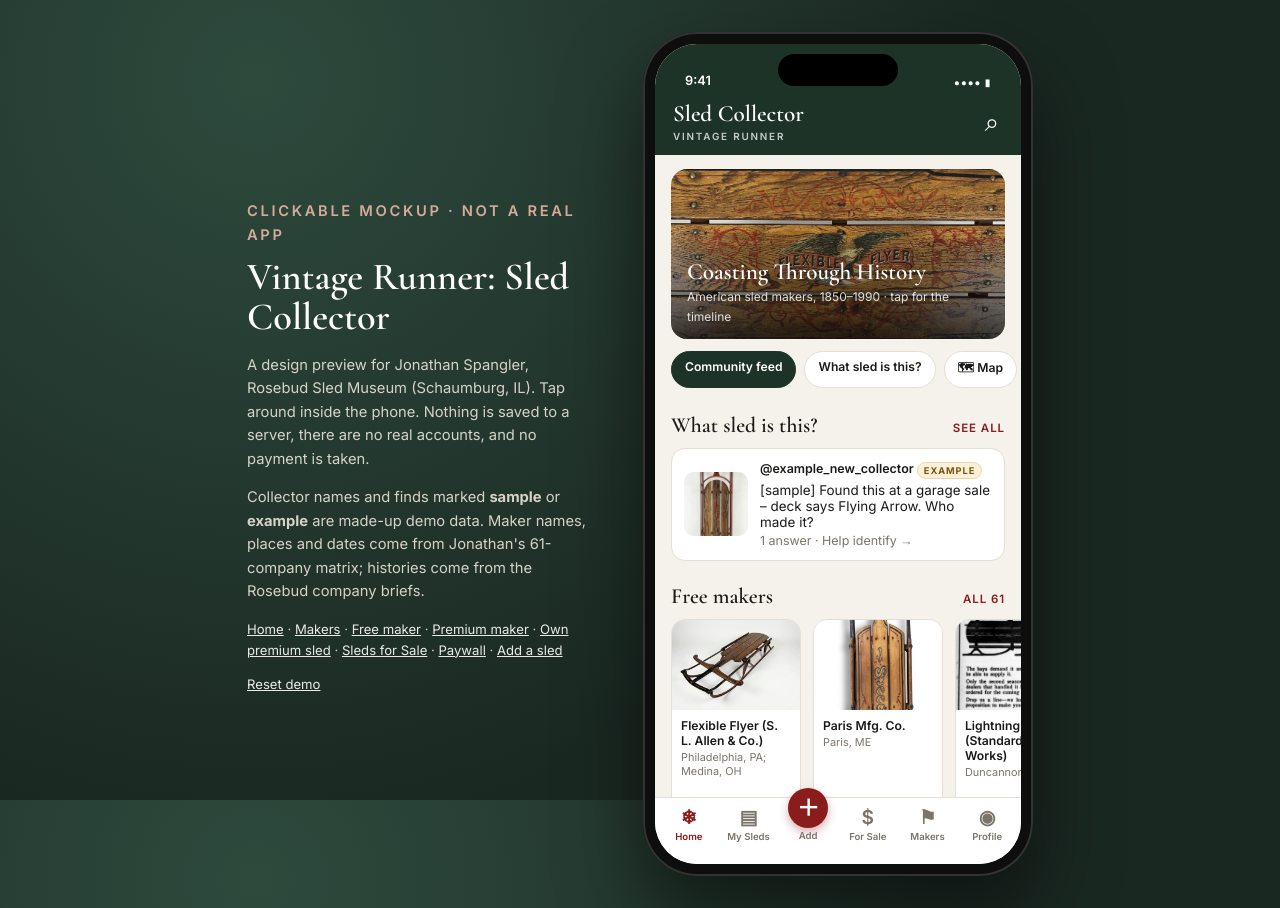
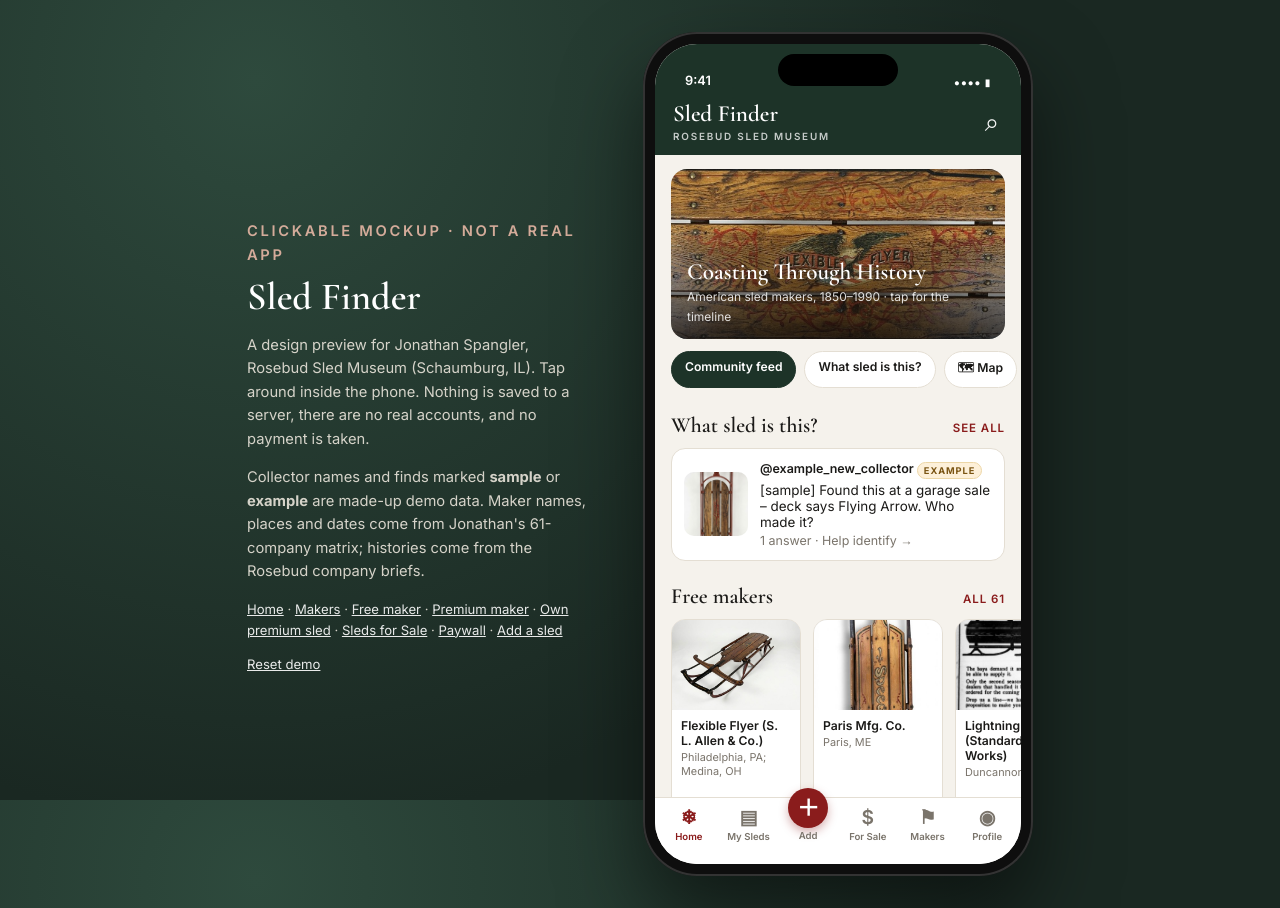
Before and after one commit to jonspangler1-byte/sled-collector-mockup, a plain HTML site: page index.html in a window 1280 px wide. Drawn offline with nearby package versions, Linux system fonts and the light colour scheme.

Commit message:
Rename app to Sled Finder

```diff
--- a/app.js
+++ b/app.js
@@ -75,7 +75,7 @@ function teaser(m){
   ${p&&(p.ad||p.img)?`<div class="tad" style="background-image:url('${p.ad||p.img}')"><span>🔒 Period ad &amp; photos</span></div>`:""}
   <a class="btn gold" href="#/upgrade" style="margin-top:10px">Unlock ${esc(disp(m))} · $15/yr</a></div>`;
 }
-R.home=()=>{bar(window.APP_SHORT,{sub:"Vintage Runner",act:'<a class="act" href="#/search" aria-label="Search">⌕</a>'});tab("home");
+R.home=()=>{bar(window.APP_SHORT,{sub:"Rosebud Sled Museum",act:'<a class="act" href="#/search" aria-label="Search">⌕</a>'});tab("home");
   const feed=allSleds().filter(s=>s.shared);
   const free=MAKERS.filter(isFree);
   return `<div class="hero" style="background-image:url(images/hero-flexible-flyer-3c-deck-p60.jpg)"><div class="in"><b>Coasting Through History</b><span>American sled makers, 1850–1990 · tap for the timeline</span></div><a href="#/timeline" style="position:absolute;inset:0;z-index:2" aria-label="Timeline"></a></div>
@@ -205,12 +205,12 @@ R.magazine=()=>{if(!premium())return paywall("Vintage Runner Magazine is include
   <p class="legend">Print copies are still sold separately; Apple only allows digital content in an in-app subscription.</p></div>`;
 };
 function paywall(reason){return R.upgrade(reason)}
-R.upgrade=(reason)=>{bar("Premium",{back:true,sub:"Mock paywall"});tab("");
+R.upgrade=(reason)=>{bar(window.APP_NAME+" Premium",{back:true,sub:"Mock paywall"});tab("");
   if(premium()){return `<div class="mock-banner">MOCKUP · no real payment was taken</div><div class="pad" style="text-align:center"><p style="font-family:var(--serif);font-size:1.6rem;margin:20px 0 6px">You're previewing Premium</p><p class="small muted">All 61 makers, model lists, ads, the timeline, the magazine and selling are unlocked in this demo.</p><div style="display:flex;flex-direction:column;gap:10px;margin-top:18px"><a class="btn pine" href="#/makers">Browse all 61 makers</a><a class="btn" href="#/timeline">Open the timeline</a><button class="btn" id="cancelP">End preview (back to Free)</button></div></div>`}
   setTimeout(()=>{$("#buy").onclick=()=>{LS.set("premium",true);toast("Mockup: Premium unlocked, no payment taken");location.hash="#/makers"}});
   const r=(t,f,p)=>`<div class="r"><span>${t}</span><span class="${f?"yes":"no"}">${f===true?"✓":f||"—"}</span><span class="yes">✓</span></div>`;
   return `<div class="mock-banner">MOCKUP · no real payment · nothing is charged</div>
-  <div class="pw-hero"><p class="eyebrow" style="color:#e7b7a5">Vintage Runner Premium</p><h1>All 61 makers. Every model. Sell your sleds.</h1><p>${esc(typeof reason==="string"?reason:"Your research library for antique sleds.")}</p></div>
+  <div class="pw-hero"><p class="eyebrow" style="color:#e7b7a5">${esc(window.APP_NAME)} Premium</p><h1>All 61 makers. Every model. Sell your sleds.</h1><p>${esc(typeof reason==="string"?reason:"Your research library for antique sleds.")}</p></div>
   <div class="compare"><div class="r h"><span>What you get</span><span>Free</span><span>Premium</span></div>
   ${r("Catalog unlimited sleds",true)}${r("Community feed & “What sled is this?”",true)}${r("Search makers & models",true)}${r("Browse Sleds for Sale",true)}${r("Maker profiles",`${Object.keys(FREE).length} free, limited`)}${r("Model galleries","Limited")}${r("All 61 company histories",false)}${r("Complete model lists & extra photos",false)}${r("Period advertisements",false)}${r("Sell your sleds",false)}${r("Edit & delete your own submissions",false)}${r("Coasting Through History timeline",false)}${r("Vintage Runner Magazine (digital)",false)}${r("Printable insurance list",false)}</div>
   <div class="price"><div><div class="small muted">Yearly · renews automatically</div><b>$15.00 / year</b></div><span class="badge-prem">Best value</span></div>
--- a/data.js
+++ b/data.js
@@ -1,6 +1,6 @@
 // ===== Editable app name =====
-window.APP_NAME = "Vintage Runner: Sled Collector";
-window.APP_SHORT = "Sled Collector";
+window.APP_NAME = "Sled Finder";   // name chosen by Jonathan, 18 Nov 2026
+window.APP_SHORT = "Sled Finder";
 
 // ===== 61 American sled makers =====
 // Source: "List of American Sled Manufacturers (1850-1990)" matrix (American_Sled_Manufacturers_Matrix.pdf),
--- a/index.html
+++ b/index.html
@@ -3,7 +3,7 @@
 <head>
 <meta charset="utf-8">
 <meta name="viewport" content="width=device-width, initial-scale=1, viewport-fit=cover">
-<title>Vintage Runner: Sled Collector — clickable mockup</title>
+<title>Sled Finder — clickable mockup</title>
 <meta name="robots" content="noindex">
 <meta name="theme-color" content="#1d3328">
 <link rel="preconnect" href="https://fonts.googleapis.com">
@@ -16,7 +16,7 @@
 <div class="stage">
   <aside class="side-note">
     <p class="eyebrow">Clickable mockup · not a real app</p>
-    <h1 id="sideTitle">Vintage Runner: Sled Collector</h1>
+    <h1 id="sideTitle">Sled Finder</h1>
     <p>A design preview for Jonathan Spangler, Rosebud Sled Museum (Schaumburg, IL). Tap around inside the phone. Nothing is saved to a server, there are no real accounts, and no payment is taken.</p>
     <p>Collector names and finds marked <b>sample</b> or <b>example</b> are made-up demo data. Maker names, places and dates come from Jonathan's 61-company matrix; histories come from the Rosebud company briefs.</p>
     <p class="small"><a href="#/home">Home</a> · <a href="#/makers">Makers</a> · <a href="#/maker/1">Free maker</a> · <a href="#/maker/25">Premium maker</a> · <a href="#/sled/s3">Own premium sled</a> · <a href="#/sale">Sleds for Sale</a> · <a href="#/upgrade">Paywall</a> · <a href="#/add">Add a sled</a></p>
```
Also changed, not shown: README.md.
